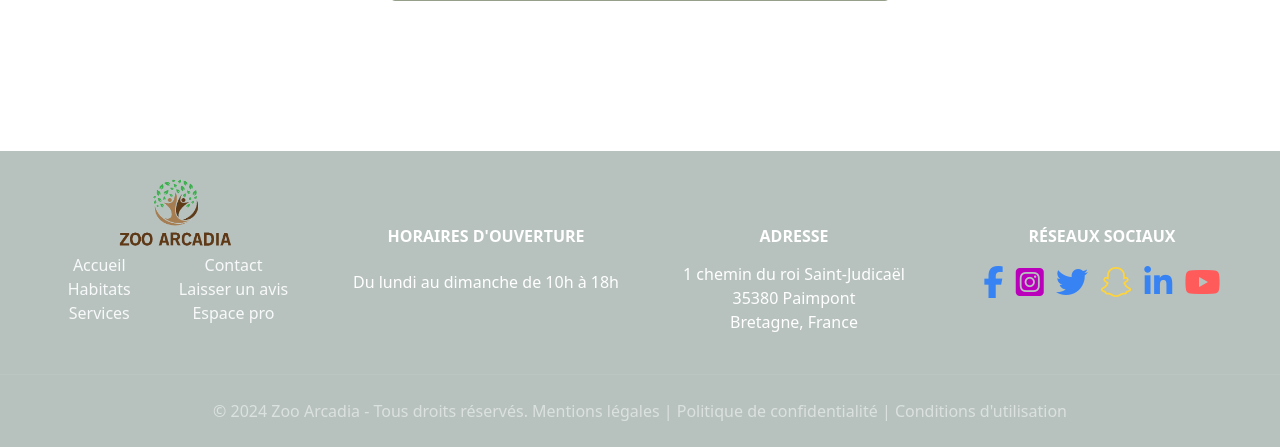
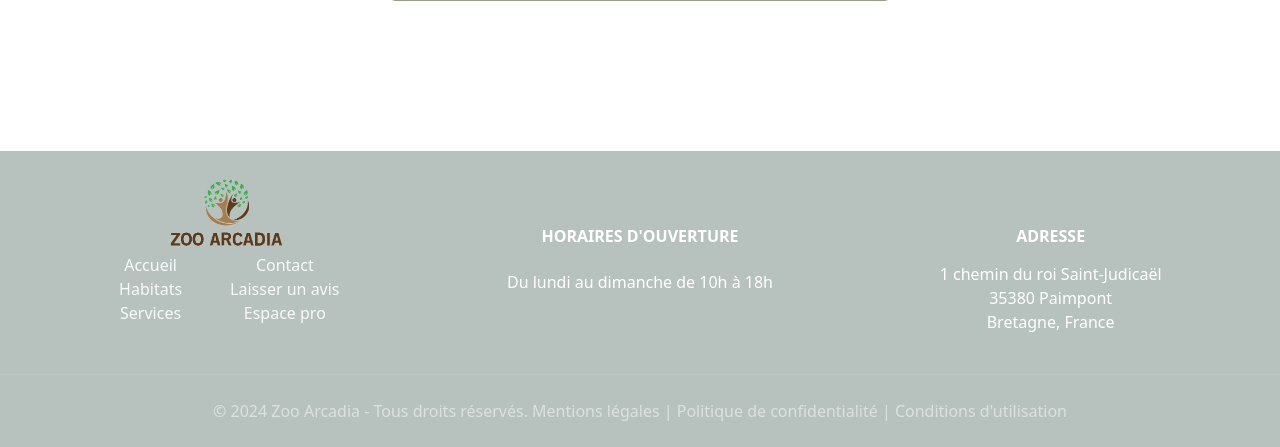
Before and after one commit to ThomasBerbigier/ECF-ZOO-ARCADIA, a PHP site: page /index.php in a window 1280 px wide. Shown: the part 3190-3637 px from the top of the page. Run offline with PHP 8.4, Linux system fonts and the light colour scheme; data comes from the database, SQL or seed files in the repository; some libraries are stand-ins or nearby versions.

Commit message:
Ajustements sécurité

```diff
--- a/templates/footer.php
+++ b/templates/footer.php
@@ -13,7 +13,7 @@ $schedules = $stmtSchedules->fetchAll();
 <footer class="pt-1 text-white ">
         <div class="container-fluid">
             <div class="row p-4">
-                <div class="col-12 col-lg-3 d-flex justify-content-center text-center">
+                <div class="col-12 col-lg-4 d-flex justify-content-center text-center">
                     <div>
                         <img src="assets/Logo/Capture_d_écran_2024-06-07_205635-removebg-preview_optimized_.webp" alt="Logo du zoo" width="120" height="70">
                         <div class="d-flex">
@@ -40,27 +40,16 @@ $schedules = $stmtSchedules->fetchAll();
                         </div>
                     </div>
                 </div>
-                <div class="col-12 col-lg-3 text-center pt-5" id="horaires">
+                <div class="col-12 col-lg-4 text-center pt-5" id="horaires">
                     <h3 class="text-uppercase fw-bold mb-4 h6">horaires d'ouverture </h3>
                     <p> <?php foreach($schedules as $schedule) { ?>
                         <?= htmlspecialchars_decode($schedule['day'], ENT_QUOTES).' '.htmlspecialchars_decode($schedule['hour'], ENT_QUOTES) ?>
                     <?php }  ?>
                     </p>
                 </div>
-                <div class="col-12 col-lg-3 text-center pt-5">
+                <div class="col-12 col-lg-4 text-center pt-5">
                     <h3 class="text-uppercase fw-bold mb-3 h6">Adresse</h3>
                     <p> 1 chemin du roi Saint-Judicaël <br> 35380 Paimpont <br> Bretagne, France</p>
-                </div>
-                <div class="col-12 col-lg-3 pt-5 text-center" id="social">
-                    <h3 class="text-uppercase fw-bold mb-4 h6">réseaux sociaux</h3>
-                    <div id="tags-social">
-                        <a class="p-1" href="index.php"><i class="fa-brands fa-facebook-f fa-2xl" aria-label="facebook" style="color: #3783f4;"></i></a>
-                        <a class="p-1" href="index.php"><i class="fa-brands fa-square-instagram fa-2xl" aria-label="innstagram" style="color: #bb00bb;"></i></a>
-                        <a class="p-1" href="index.php"><i class="fa-brands fa-twitter fa-2xl"  aria-label="twitter"style="color: #3783f4;"></i></a>
-                        <a class="p-1" href="index.php"><i class="fa-brands fa-snapchat fa-2xl" aria-label="snapchat" style="color: #FFD43B;"></i></a>
-                        <a class="p-1" href="index.php"><i class="fa-brands fa-linkedin-in fa-2xl" aria-label="linkedin" style="color: #3783f4;"></i></a>
-                        <a class="p-1" href="index.php"><i class="fa-brands fa-youtube fa-2xl" aria-label="youtube" style="color: #ff5b5b;"></i></a>
-                    </div>
                 </div>
             </div>
         </div>
```
